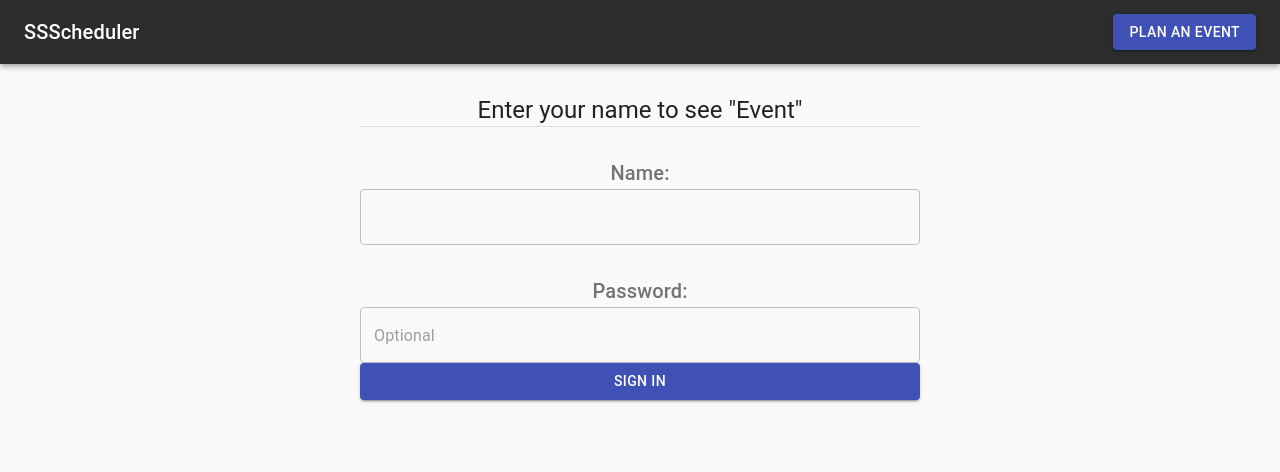
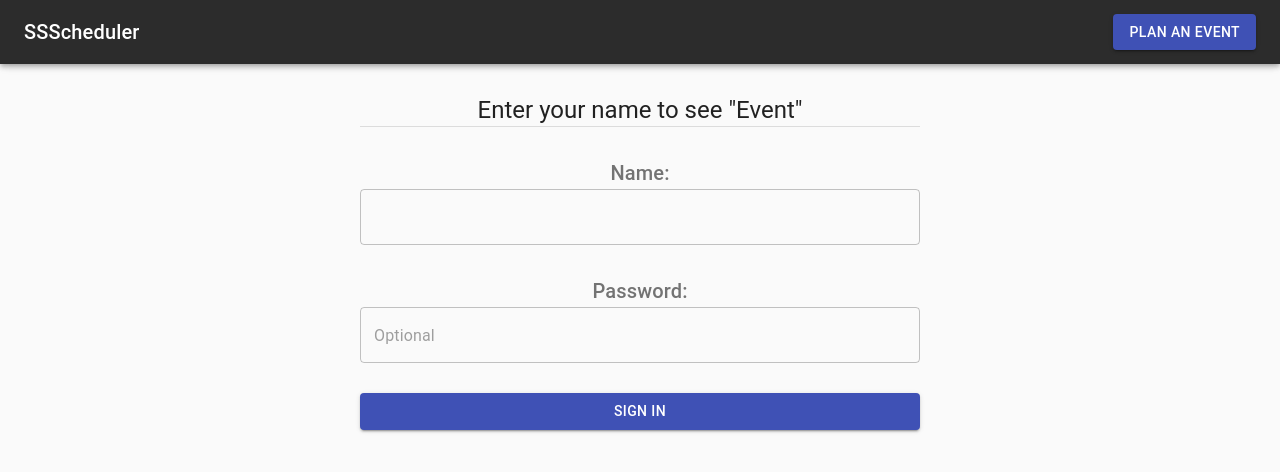
Before and after one commit to UoA-COMPSCI732-SOFTENG750-Team-Project/SOFTENG-750-2021-Group-Project-Sand-Serval, a React (Create React App) app in the folder sss_frontend/: page /sign-in in a window 1280 px wide. Shown: the top 472 px of the page. Built offline with nearby package versions, Linux system fonts and the light colour scheme.

Commit message:
Add spacing before login button

```diff
--- a/sss_frontend/src/pages/SignIn.js
+++ b/sss_frontend/src/pages/SignIn.js
@@ -22,7 +22,7 @@ export default function SignIn() {
             <Typography variant="h5">Enter your name to see "Event"</Typography>
             <Divider />
 
-            <section className={styles.spacing + " " + styles.inputGroup}>
+            <section className={styles.signInSection}>
                 <InputLabel htmlFor="name"><Typography variant="h6">Name:</Typography></InputLabel>
                 <TextField
                     value={name}
@@ -32,7 +32,7 @@ export default function SignIn() {
                 />
             </section>
 
-            <section className={styles.spacing + " " + styles.inputGroup}>
+            <section className={styles.signInSection}>
                 <InputLabel htmlFor="password"><Typography variant="h6">Password:</Typography></InputLabel>
                 <TextField
                     value={password}
@@ -42,9 +42,11 @@ export default function SignIn() {
                     variant="outlined" />
             </section>
 
-            <Button variant="contained" color="primary" className={styles.spacing} onClick={signIn}>
-                Sign In
-            </Button>
+            <section className={styles.signInSection}>
+                <Button variant="contained" color="primary" onClick={signIn}>
+                    Sign In
+                </Button>
+            </section>
         </section>
     );
 }
--- a/sss_frontend/src/pages/SignIn.module.css
+++ b/sss_frontend/src/pages/SignIn.module.css
@@ -10,10 +10,10 @@
     text-align: center;
 }
 
-.spacing {
+.signInSection {
     margin-top: 30px;
 }
 
-.inputGroup * {
+.signInSection * {
     width: 100%;
 }
```
